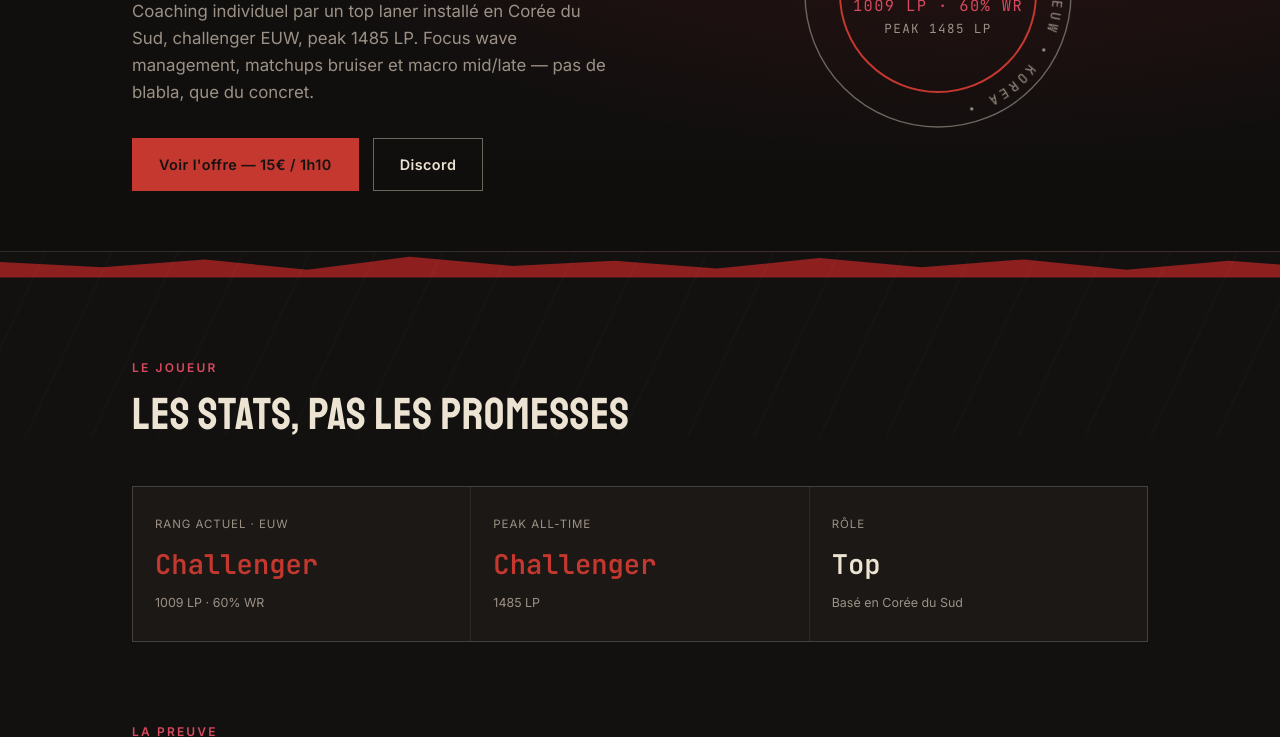
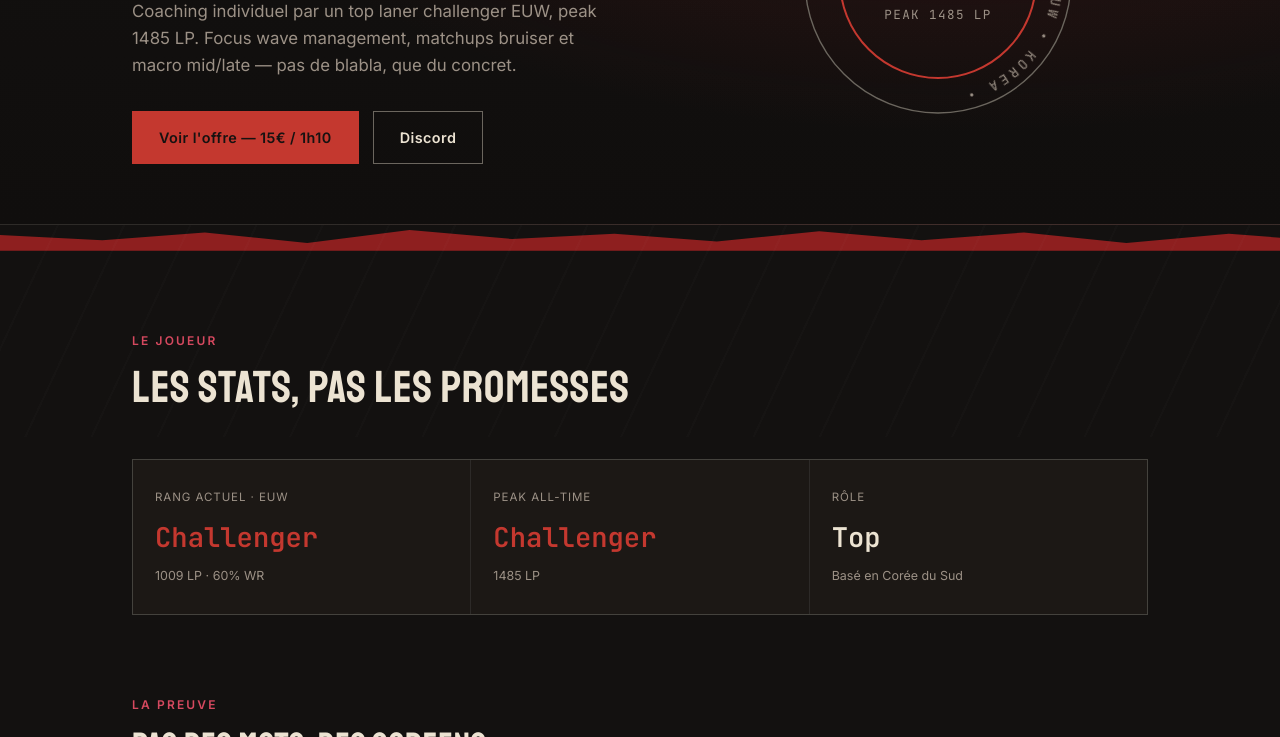
Before and after one commit to POURFRODON/site-coaching-, a plain HTML site: page index.html in a window 1280 px wide. Shown: the part 363-1100 px from the top of the page. Drawn offline with Linux system fonts and the light colour scheme; files whose address does not match are found by name.

Commit message:
Update index.html

```diff
--- a/index.html
+++ b/index.html
@@ -266,7 +266,7 @@
     <div>
       <div class="eyebrow">Coaching Top Lane · OTP Darius</div>
       <h1>Grind ta<br>lane <span>solo</span>.</h1>
-      <p class="lede">Coaching individuel par un top laner installé en Corée du Sud, challenger EUW, peak 1485 LP. Focus wave management, matchups bruiser et macro mid/late — pas de blabla, que du concret.</p>
+      <p class="lede">Coaching individuel par un top laner challenger EUW, peak 1485 LP. Focus wave management, matchups bruiser et macro mid/late — pas de blabla, que du concret.</p>
       <div class="hero-ctas">
         <a href="#offre" class="btn btn-primary">Voir l'offre — 15€ / 1h10</a>
         <a href="#" class="btn btn-ghost">Discord</a>
```
